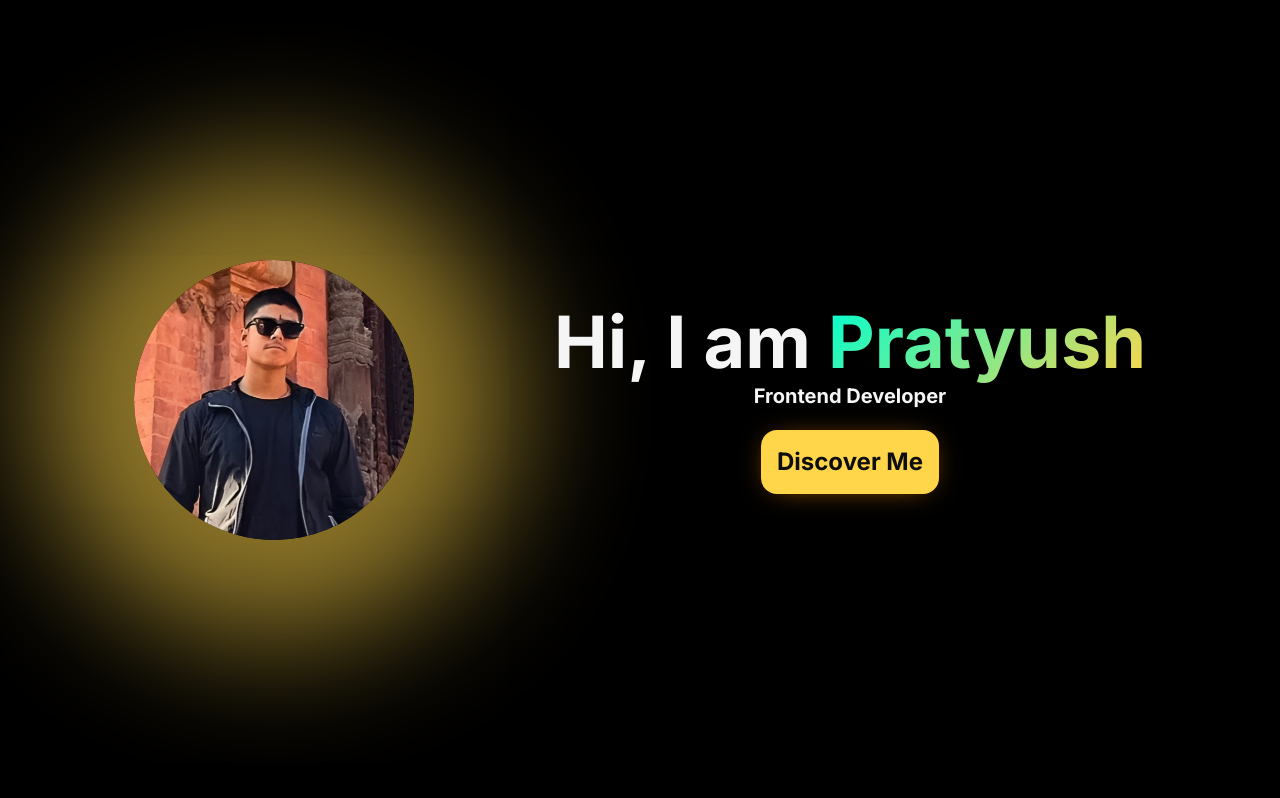
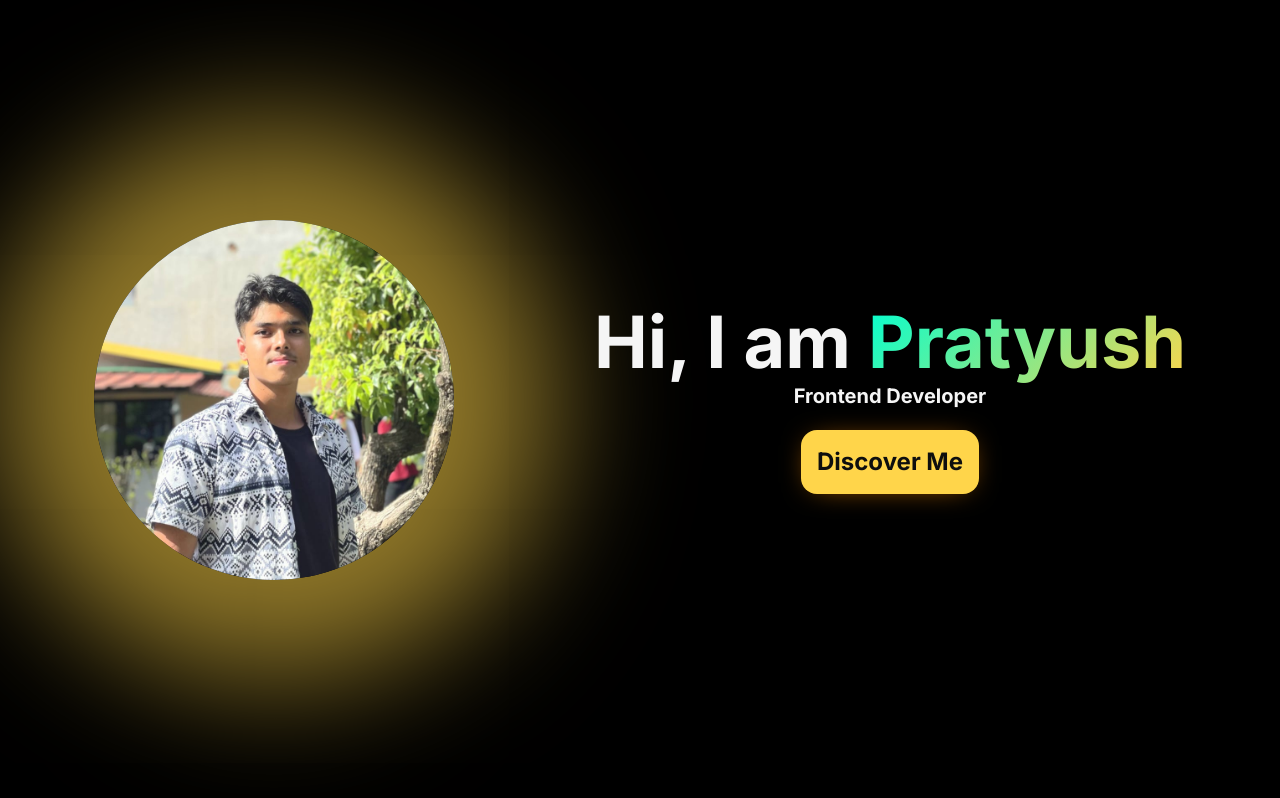
Before and after one commit to Chitrakar09/Personal_Portfolio, a React (Vite) app: page / in a window 1280 px wide. Built offline with nearby package versions, Linux system fonts and the light colour scheme.

Commit message:
fix: update ProfilePic component styling in LandingPage for improved layout and visual consistency

```diff
--- a/src/pages/LandingPage.jsx
+++ b/src/pages/LandingPage.jsx
@@ -57,7 +57,7 @@ function LandingPage() {
       >
         <ProfilePic
           url="/profile_Landing.jpg"
-          classname="min-w-52 min-h-52 lg:w-70 lg:h-70 rounded-full bg-top shadow-[0_0_131px_100px_rgba(255,213,74,0.56)]"
+          classname="min-w-52 min-h-52 lg:w-90 lg:h-90 rounded-full bg-bottom shadow-[0_0_131px_100px_rgba(255,213,74,0.56)]"
         />
       </motion.div>
       <motion.div
```
Also changed, not shown: public/profile_Landing.jpg.
